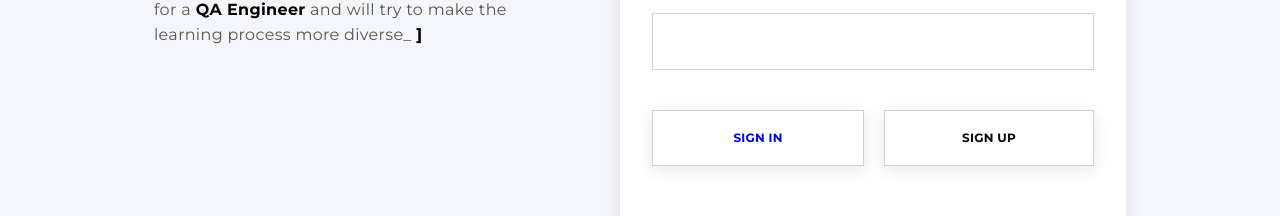
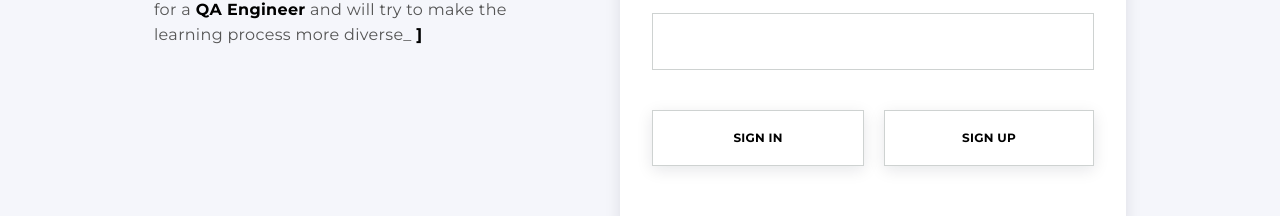
Before and after one commit to Tasha1003Natasha/team-project-front-end, a React (Create React App) app: page / in a window 1280 px wide. Shown: the part 488-704 px from the top of the page. Built offline with nearby package versions, Linux system fonts and the light colour scheme; no server answers.

Commit message:
chart corrction

```diff
--- a/src/Pages/ResultsPage/Results.module.css
+++ b/src/Pages/ResultsPage/Results.module.css
@@ -3,14 +3,14 @@
   display: flex;
   justify-content: center;
   margin: 0 auto;
-  padding: 0 20px;
+  /* padding: 0 20px; */
 }
 
 @media (min-width: 768px) {
   .container {
     width: 100%;
     margin: 0 auto;
-    padding: 0 30px;
+    /* padding: 0 30px; */
   }
 }
 
--- a/src/components/AuthForm/AuthForm.module.css
+++ b/src/components/AuthForm/AuthForm.module.css
@@ -147,6 +147,7 @@
   border: 1px solid #ced2d1;
   box-shadow: 0px 4px 15px rgba(2, 23, 42, 0.1);
   background-color: var(--form-color);
+  color: var(--main-text);
   cursor: pointer;
 }
 .formButton:hover {
@@ -199,6 +200,7 @@
   .formButton {
     width: 210px;
     font-size: 12px;
+    color: var(--main-text);
   }
   .btnsWrapper {
     margin-top: 40px;
--- a/src/components/Chart/Chart2.jsx
+++ b/src/components/Chart/Chart2.jsx
@@ -111,7 +111,6 @@ const Chart2 = () => {
   const COLORS = ['#FF6B09', '#555555'];
 
   return (
-    <div>
     <PieChart width={400} height={400}>
       <Pie
         activeIndex={activeIndex}
@@ -126,7 +125,6 @@ const Chart2 = () => {
         onMouseEnter={onPieEnter}
       />
     </PieChart>
-    </div>
   );
 };
 
```
Lines whose indentation alone changed are shown as unchanged.
